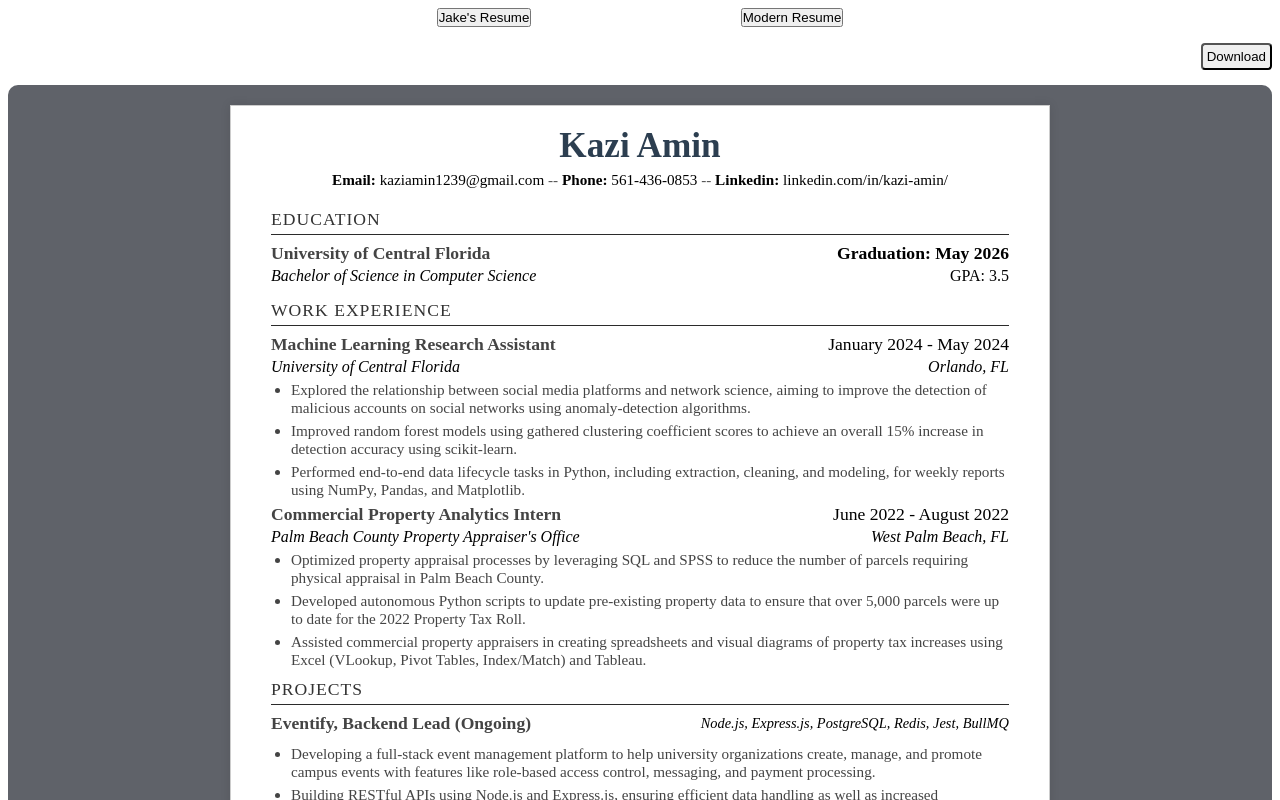
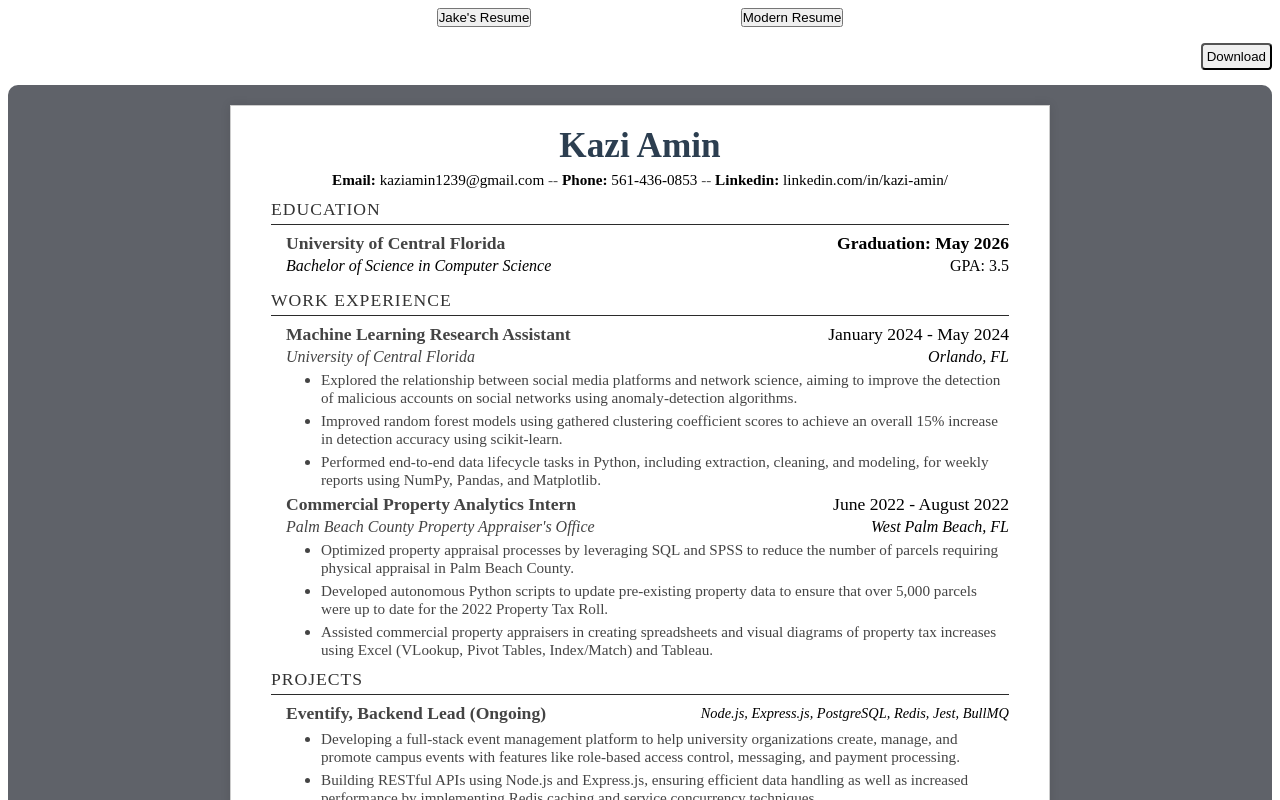
Before and after one commit to KaziAmin110/OnlineResumeGenerator, a React (Vite) app: page / in a window 1280 px wide. Shown: the part 540-1340 px from the top of the page. Built offline with nearby package versions, Linux system fonts and the light colour scheme.

Commit message:
Added Formatting

```diff
--- a/src/components/Display/JakesResumeDisplay.jsx
+++ b/src/components/Display/JakesResumeDisplay.jsx
@@ -67,7 +67,7 @@ const JakesResumeDisplay = ({
               <span className="entry-meta">January 2024 - May 2024</span>
             </div>
             <div className="split-between company-location">
-              <p className="">University of Central Florida</p>
+              <p className="company-name">University of Central Florida</p>
               <p className="company-city">Orlando, FL</p>
             </div>
 
@@ -97,7 +97,7 @@ const JakesResumeDisplay = ({
               <span className="entry-meta">June 2022 - August 2022</span>
             </div>
             <div className="company-location split-between">
-              <p>Palm Beach County Property Appraiser's Office</p>
+              <p className="company-name">Palm Beach County Property Appraiser's Office</p>
               <p>West Palm Beach, FL</p>
             </div>
 
--- a/src/index.css
+++ b/src/index.css
@@ -92,7 +92,7 @@
 
 #resume-header {
     text-align: center;
-    padding-bottom: 20px;
+    padding-bottom: 10px;
 }
 
 #resume-header .name {
@@ -133,12 +133,12 @@
     letter-spacing: 1px;
 }
 
-.section-content .entry {
-    margin-bottom: 5px;
+.section-content .entry:last-child {
+    margin-bottom: 0;
 }
 
-.section-content .entry:last-child {
-    margin-bottom: 0;
+.section-content {
+    margin-left: 15px;
 }
 
 .entry-header {
@@ -159,6 +159,10 @@
     font-size: 1.1em;
 }
 
+.company-name {
+    color: #444;
+}
+
 .degree, .gpa, .company-location {
     font-size: 1em;
     margin: 0 0 5px 0;
@@ -177,7 +181,7 @@
 
 .details-list {
     list-style-type: disc; /* Standard bullet points */
-    margin: 5px 0 0 20px; /* Indent bullet points */
+    margin: 0 0 0 35px; /* Indent bullet points */
     padding-left: 0;
 }
 
```
